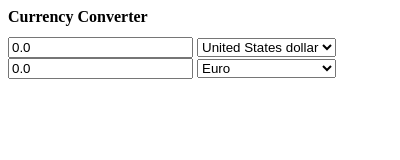
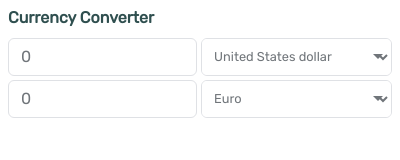
Before and after one commit to BeejLuig/currency-converter, a browser extension: page src/extension/popup.html in a window 400 px wide. Drawn offline with Linux system fonts and the light colour scheme.

Commit message:
initial extension UI

```diff
--- a/src/extension/popup.html
+++ b/src/extension/popup.html
@@ -1,41 +1,125 @@
 <html>
 
 <head>
+    <link href="https://fonts.googleapis.com/css?family=Rubik" rel="stylesheet">
     <style>
         :root {
             font-size: 16px;
         }
 
+        * {
+            font-family: 'Rubik', sans-serif;
+        }
+
         body {
-            min-width: 400px;
+            box-sizing: border-box;
+            min-width: 333px;
         }
 
         h1 {
             font-size: 1rem;
+            color: darkslategray;
+        }
+
+        input, .select {
+            width: 50%;
+        }
+
+        input {
+            border-radius: 6px;
+            border: 1px solid #DFE1E5;
+            color: #70757A;
+            font-size: 1rem;
+            padding: 0 0 0 12px;
+            margin: 0 4px 0 0;
+            overflow: hidden;
+        }
+
+        input[type=number]::-webkit-inner-spin-button,
+        input[type=number]::-webkit-outer-spin-button {
+            -webkit-appearance: none;
+            margin: 0;
+        }
+
+        .select {
+            border-radius: 6px;
+            border: 1px solid #DFE1E5;
+            overflow: hidden;
+            position: relative;
+        }
+
+        select {
+            -webkit-appearance: button;
+            border: none;
+            color: #70757A;
+            font-size: 0.8rem;
+            overflow: hidden;
+            background-color: #fff;
+            height: 36px;
+            padding-left: 8px;
+            width: 100%;
+        }
+
+        svg {
+            display: block;
+            height: 100%;
+            width: 100%;
+        }
+
+        .svg {
+            color: #70757A;
+            position: absolute;
+            right: 1px;
+            top: 5px;
+            pointer-events: none;
+            fill: currentColor;
+            height: 24px;
+            line-height: 24px;
+            width: 24px;
+        }
+
+        .container {
+            display: flex;
+        }
+
+        .container:first-of-type {
+            margin-bottom: 4px;
         }
     </style>
 </head>
 
 <body>
     <h1>Currency Converter</h1>
-    <label>
-        <input id="fromAmount" name="amount" type="number" value="0.0">
+    <section class="container">
+        <input id="fromAmount" name="amount" type="number" value="0">
+        <div class="select">
             <select id="fromCode" name="from" id="fromCode">
                 <option value="USD">United States dollar</option>
                 <option value="CAD">Canadian dollar</option>
                 <option value="EUR">Euro</option>
             </select>
-    </label>
-    <br />
-    <label>
-        <input name="toAmount" type="number" id="toAmount" value="0.0">
+            <span class="svg">
+                <svg focusable="false" xmlns="http://www.w3.org/2000/svg" viewBox="0 0 24 24">
+                    <path d="M7 10l5 5 5-5z"></path>
+                </svg>
+            </span>
+        </div>
+    </section>
+    <section class="container">
+        <input name="toAmount" type="number" id="toAmount" value="0">
+        <div class="select">
             <select name="toCode" id="toCode">
                 <option value="EUR">Euro</option>
                 <option value="USD">United States dollar</option>
                 <option value="CAD">Canadian dollar</option>
             </select>
-    </label>
-    <pre id="data"></pre>
+            <span class="svg">
+                <svg focusable="false" xmlns="http://www.w3.org/2000/svg" viewBox="0 0 24 24">
+                    <path d="M7 10l5 5 5-5z"></path>
+                </svg>
+            </span>
+        </div>
+    </section>
     <script src="popup.js"></script>
 </body>
 
--- a/src/extension/popup.js
+++ b/src/extension/popup.js
@@ -5,7 +5,10 @@ const {
   toAmount: toAmountInput,
 } = window;
 
-fromAmountInput.addEventListener('input', async e => {
+const formatAmount = amount => (Math.round(100 * amount) / 100).toFixed(2);
+
+[fromCodeSelect, fromAmountInput].forEach(input =>
+  input.addEventListener('input', async e => {
     const { value: fromAmount } = fromAmountInput;
     const { value: fromCode } = fromCodeSelect;
     const { value: toCode } = toCodeSelect;
@@ -17,5 +20,23 @@ fromAmountInput.addEventListener('input', async e => {
       .then(res => res.json())
       .then(data => data.currency.convertTo[toCode]);
     console.log('conversion rate:', conversionRate);
-  toAmountInput.value = fromAmount * conversionRate;
-});
+    toAmountInput.value = formatAmount(fromAmount * conversionRate);
+  })
+);
+
+[toCodeSelect, toAmountInput].forEach(input =>
+  input.addEventListener('input', async e => {
+    const { value: fromAmount } = toAmountInput;
+    const { value: fromCode } = toCodeSelect;
+    const { value: toCode } = fromCodeSelect;
+    console.log('from:', fromCode);
+    console.log('to:', toCode);
+    const conversionRate = await fetch(
+      `http://localhost:3000/api/v1/currencies/code/${fromCode}`
+    )
+      .then(res => res.json())
+      .then(data => data.currency.convertTo[toCode]);
+    console.log('conversion rate:', conversionRate);
+    fromAmountInput.value = formatAmount(fromAmount * conversionRate);
+  })
+);
```
Also changed, not shown: src/extension/manifest.json. Lines whose indentation alone changed are shown as unchanged.
